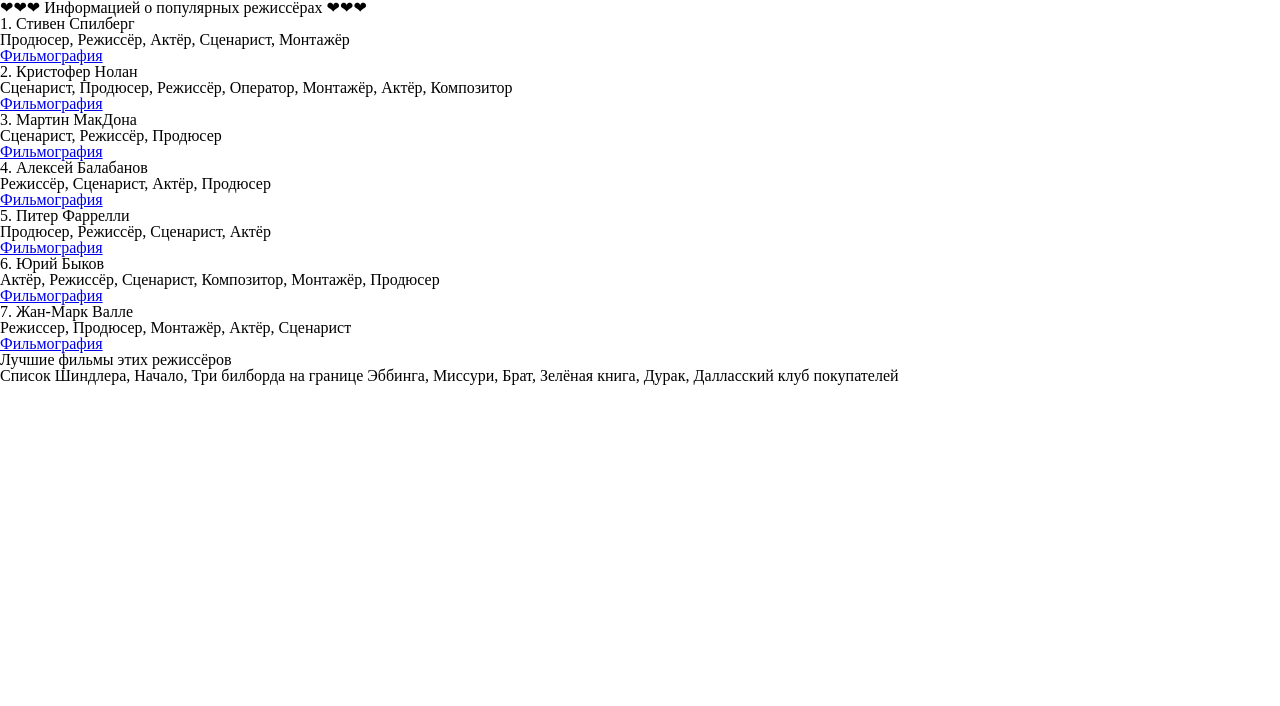
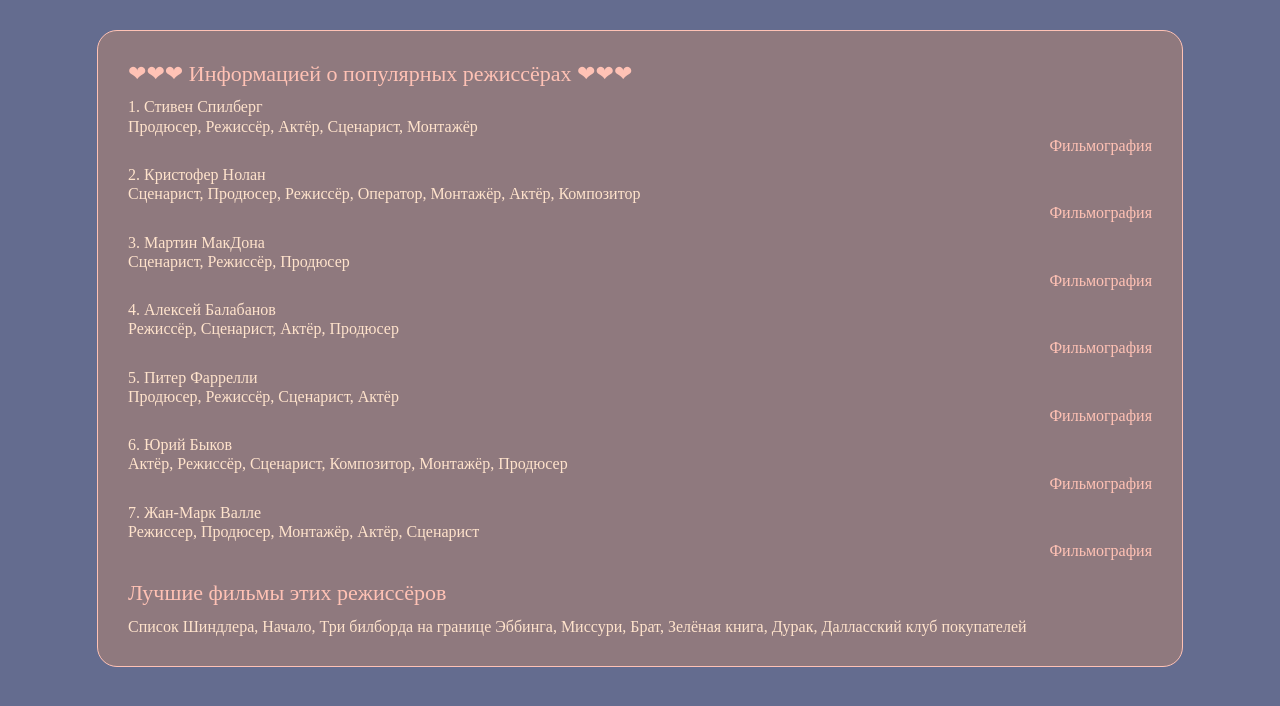
Before and after one commit to NerpaBosikom/DirectorsWeek14, a plain HTML site: page index.html in a window 1280 px wide. Drawn offline with Linux system fonts and the light colour scheme; the site is published under a folder, as on GitHub Pages, so addresses that start at the root find nothing.

Commit message:
стилли 2

```diff
--- a/index.html
+++ b/index.html
@@ -4,8 +4,8 @@
     <meta charset="UTF-8" />
     <meta name="viewport" content="width=device-width, initial-scale=1.0" />
     <link rel="stylesheet" href="./assets/styles/reset.css" />
-    <link rel="stylesheet" href="/assets/styles/normalize.css" />
-    <link rel="stylesheet" href="/assets/styles/style.css" />
+    <link rel="stylesheet" href="./assets/styles/normalize.css" />
+    <link rel="stylesheet" href="./assets/styles/style.css" />
     <title>Directors</title>
   </head>
   <body>
```
